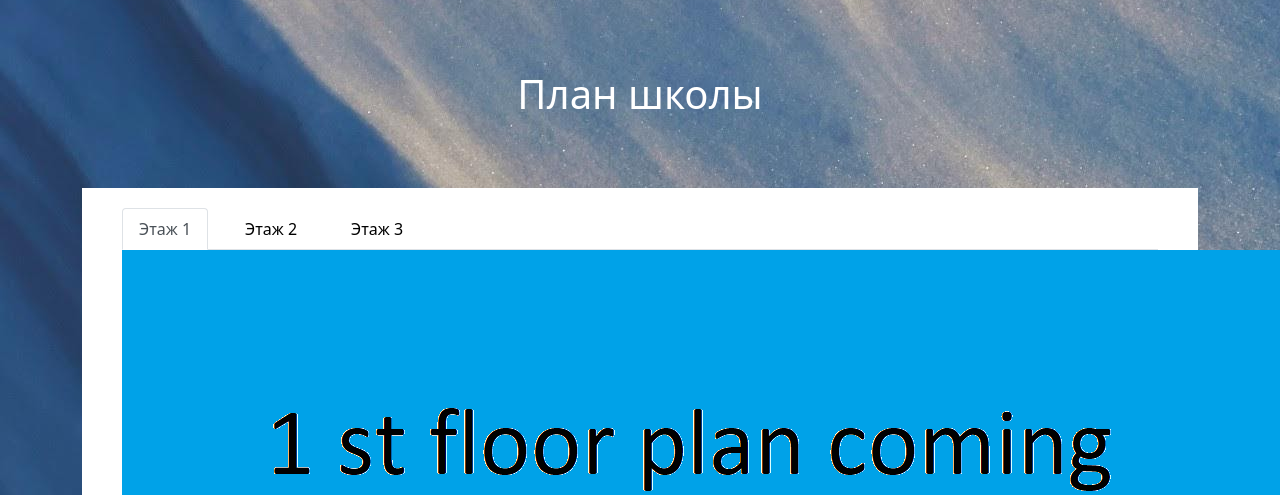
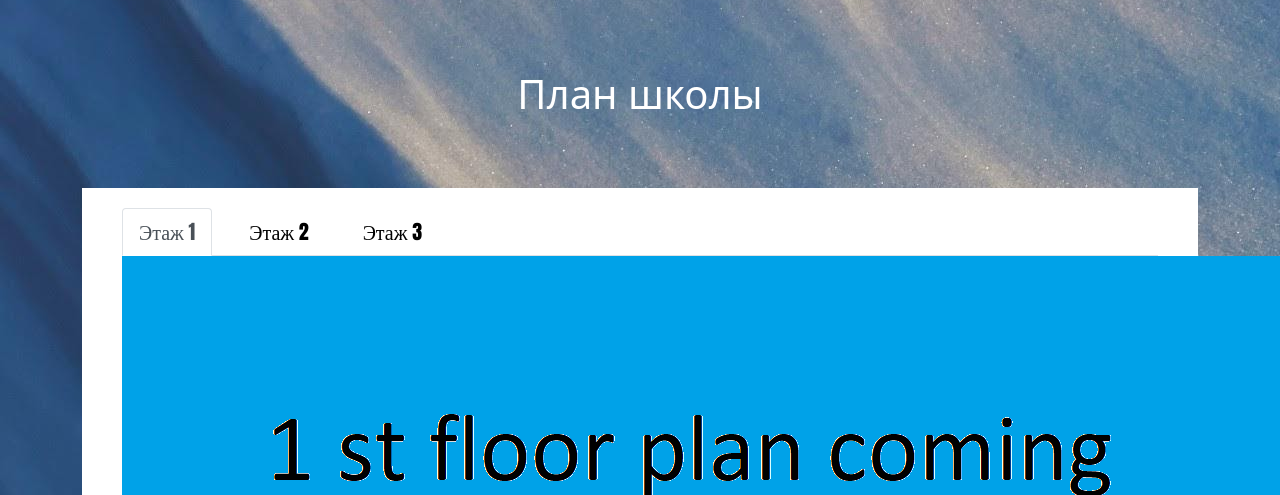
Before and after one commit to Nikulin-V/site146, a Flask app: page /school_plan in a window 1280 px wide. Shown: the part 64-559 px from the top of the page. Run offline with Flask 2, Linux system fonts and the light colour scheme; some libraries are stand-ins or nearby versions.

Commit message:
added Impact 20px style

```diff
--- a/site_app/templates/site/school_plan.html
+++ b/site_app/templates/site/school_plan.html
@@ -2,6 +2,10 @@
 
 {% block content %}
 <style>
+    .nav_item_style {
+        font-size: 20px;
+        font-family: Impact;
+    }
         {% if request.MOBILE %}
             main {
                 padding: 0 !important;
@@ -19,15 +23,15 @@
 {% else %}
     <h2 style="margin: 10px; color: white; text-align: center;">План школы</h2>
     <div style="background-color: white; padding: 5px 10px; margin: 0 15px 0 15px; font-size: .7em;">
-        {% endif %}
+{% endif %}
         <ul class="nav nav-tabs" id="FloorSelect" role="tablist">
-            <li class="nav-item" role="presentation">
+            <li class="nav-item nav_item_style" role="presentation">
                 <button class="nav-link active" id="floor1-tab" data-bs-toggle="tab" data-bs-target="#floor1" type="button" role="tab" aria-controls="floor1" aria-selected="true">Этаж 1</button>
             </li>
-            <li class="nav-item" role="presentation">
+            <li class="nav-item nav_item_style" role="presentation">
                 <button class="nav-link" id="floor2-tab" data-bs-toggle="tab" data-bs-target="#floor2" type="button" role="tab" aria-controls="floor2" aria-selected="false">Этаж 2</button>
             </li>
-            <li class="nav-item" role="presentation">
+            <li class="nav-item nav_item_style" role="presentation">
                 <button class="nav-link" id="floor3-tab" data-bs-toggle="tab" data-bs-target="#floor3" type="button" role="tab" aria-controls="floor3" aria-selected="false">Этаж 3</button>
             </li>
         </ul>
```
